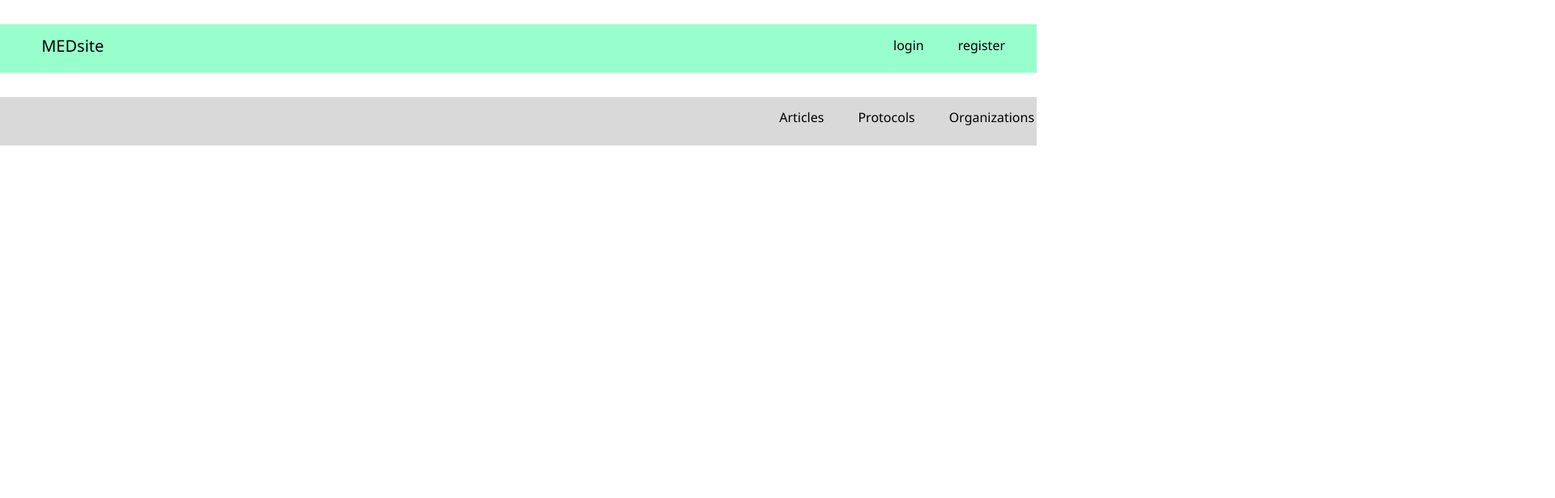
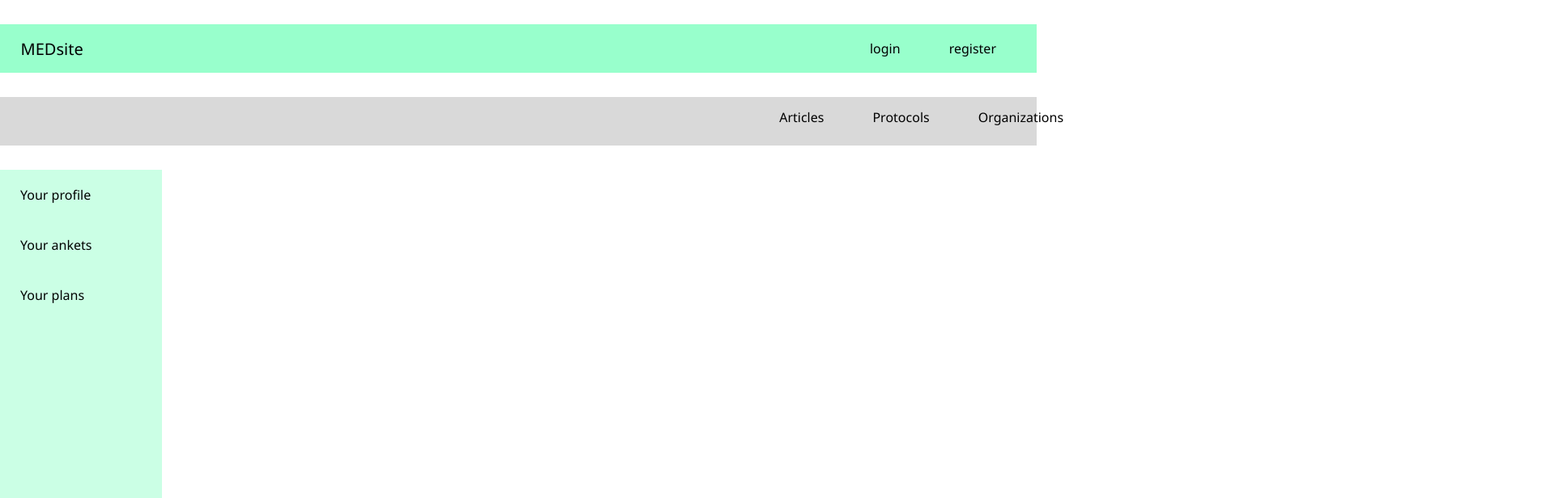
Before and after one commit to BelousSofiya/medsite, a React (Create React App) app in the folder medsite/FrontEnd/: page /login in a window 1280 px wide. Shown: the top 616 px of the page at 81% size, 1920 px wide, since content can reach past the window. Built offline with nearby package versions, Linux system fonts and the light colour scheme.

Commit message:
side menu

```diff
--- a/medsite/FrontEnd/src/App.css
+++ b/medsite/FrontEnd/src/App.css
@@ -1,4 +1,9 @@
 .App {
+  width: 100vw;
+  height: 100hw;
+}
+
+/* .App {
   text-align: center;
 }
 
@@ -20,4 +25,4 @@
 .card > img {
   width: 100%;
   border-radius: 10px;
-}
+} */
--- a/medsite/FrontEnd/src/App.js
+++ b/medsite/FrontEnd/src/App.js
@@ -1,5 +1,5 @@
 import './App.css';
-import Main from './components/Main';
+import Main from './components/Main/Main';
 
 function App() {
   return (
--- a/medsite/FrontEnd/src/components/Header/Header.jsx
+++ b/medsite/FrontEnd/src/components/Header/Header.jsx
@@ -4,11 +4,11 @@ import styles from './Header.module.css';
 export default function Header() {
   return (
     <div className={styles['main-header']}>
-      <div className={styles['med-site']}>MEDsite</div>
-      <div className={styles['log-reg-buttons']}>
-        <div className={styles['button']}>login</div>
-        <div className={styles['button']}>register</div>
-      </div>
+      <div className={styles['logo']}>MEDsite</div>
+      <nav className={styles['log-reg-buttons']}>
+        <div>login</div>
+        <div>register</div>
+      </nav>
     </div>
   );
 }
--- a/medsite/FrontEnd/src/components/Header/Header.module.css
+++ b/medsite/FrontEnd/src/components/Header/Header.module.css
@@ -3,34 +3,21 @@
   height: 60px;
   display: flex;
   background: #98ffcc;
-  flex-direction: column;
-  justify-content: center;
-  align-items: left;
+  justify-content: space-between;
+  align-items: center;
   margin-top: 30px;
 }
 
-.med-site {
+.logo {
   font-size: 20px;
   font-style: bold;
-  display: flex;
-  flex-direction: column;
-  align-items: flex-start;
-  margin-left: 4%;
-  margin-top: 2%;
+  margin-left: 2%;
 }
 
 .log-reg-buttons {
   display: flex;
-  gap: 12px;
-  position: relative;
-  left: 85%;
-  bottom: 50%;
+  align-items: center;
+  margin-left: 40px;
+  gap: 60px;
+  margin-right: 50px;
 }
-
-.button {
-  display: flex;
-  padding: 5px 15px;
-  justify-content: center;
-  align-items: center;
-  gap: 10px;
-}
--- a/medsite/FrontEnd/src/components/Header/MainMenu.module.css
+++ b/medsite/FrontEnd/src/components/Header/MainMenu.module.css
@@ -4,14 +4,13 @@
   display: flex;
   background: #d9d9d9;
   flex-direction: column;
-  /* justify-content: c; */
   align-items: right;
   margin-top: 30px;
 }
 
 .menu-items-block {
   display: flex;
-  gap: 12px;
+  gap: 30px;
   position: relative;
   left: 74%;
   top: 15%;
@@ -20,9 +19,6 @@
 .menu-item {
   display: flex;
   padding: 5px 15px;
-  justify-content: center;
-  align-items: center;
-  gap: 10px;
   font-size: 16px;
   font-style: bold;
 }
--- a/medsite/FrontEnd/src/components/Header/SideMenu.jsx
+++ b/medsite/FrontEnd/src/components/Header/SideMenu.jsx
@@ -0,0 +1,34 @@
+// import { Link } from 'react-router-dom';
+import styles from './SideMenu.module.css';
+
+export default function SideMenu() {
+  const SideMenuItems = [
+    {
+      title: 'Your profile',
+      link: '1',
+    },
+    {
+      title: 'Your ankets',
+      link: '2',
+    },
+    {
+      title: 'Your plans',
+      link: '3',
+    },
+  ];
+  const renderItems = (item) => {
+    return (
+      <div key={item.link} className={styles['side-menu-item']}>
+        {item.title}
+      </div>
+    );
+  };
+
+  return (
+    <div className={styles['side-menu']}>
+      <div className={styles['side-menu-items-block']}>
+        {SideMenuItems.map(renderItems)}
+      </div>
+    </div>
+  );
+}
--- a/medsite/FrontEnd/src/components/Header/SideMenu.module.css
+++ b/medsite/FrontEnd/src/components/Header/SideMenu.module.css
@@ -0,0 +1,17 @@
+.side-menu {
+  width: 200px;
+  /* height: 100%; */
+  height: 100vh;
+  background: #cbffe5;
+  margin-top: 30px;
+}
+
+.side-items-block {
+  gap: 50px;
+}
+
+.side-menu-item {
+  padding: 20px 25px;
+  font-size: 16px;
+  font-style: bold;
+}
--- a/medsite/FrontEnd/src/components/Main.jsx
+++ /dev/null
@@ -1,11 +0,0 @@
-import Header from './Header/Header';
-import MainMenu from './Header/MainMenu';
-
-export default function Main() {
-  return (
-    <div>
-      <Header />
-      <MainMenu />
-    </div>
-  );
-}
--- /dev/null
+++ b/medsite/FrontEnd/src/components/Main/Main.jsx
@@ -0,0 +1,13 @@
+import Header from '../Header/Header';
+import MainMenu from '../Header/MainMenu';
+import SideMenu from '../Header/SideMenu';
+
+export default function Main() {
+  return (
+    <div>
+      <Header />
+      <MainMenu />
+      <SideMenu />
+    </div>
+  );
+}
```
Also changed, not shown: medsite/FrontEnd/src/components/Main/MainContent.jsx (added), medsite/FrontEnd/src/components/Main/MainContent.module.css (added).
